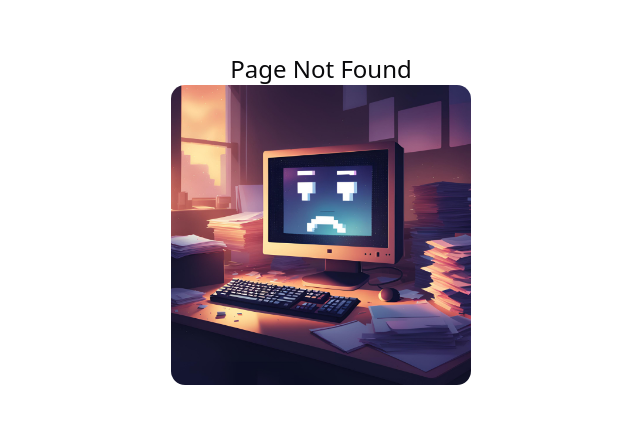
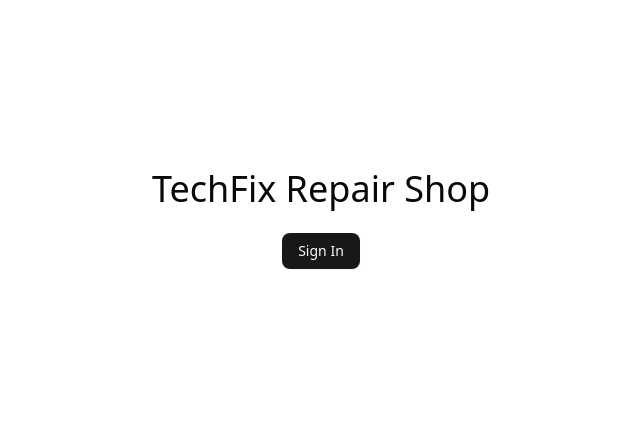
Before and after one commit to ayayaderrick/next-repairshop, a Next.js app: page /login in a window 1280 px wide. Before the commit this address had no page. Shown: the part 181-604 px from the top of the page, without its empty margins (319-959 px from the left). Built offline with nearby package versions, Linux system fonts and the light colour scheme.

Commit message:
Added Kinde Auth and Middleware

```diff
--- a/package.json
+++ b/package.json
@@ -9,6 +9,7 @@
     "lint": "next lint"
   },
   "dependencies": {
+    "@kinde-oss/kinde-auth-nextjs": "^2.6.2",
     "@radix-ui/react-dropdown-menu": "^2.1.14",
     "@radix-ui/react-slot": "^1.2.2",
     "@sentry/nextjs": "^9.18.0",
--- /dev/null
+++ b/src/app/api/auth/[kindeAuth]/route.ts
@@ -0,0 +1,3 @@
+import { handleAuth } from "@kinde-oss/kinde-auth-nextjs/server";
+
+export const GET = handleAuth();
--- /dev/null
+++ b/src/app/login/page.tsx
@@ -0,0 +1,17 @@
+import { Button } from "@/components/ui/button";
+import { LoginLink } from "@kinde-oss/kinde-auth-nextjs/components";
+
+const LoginPage = () => {
+  return (
+    <main>
+      <div className="h-dvh flex flex-col items-center justify-center gap-6 text-4xl p-4">
+        <h1>TechFix Repair Shop</h1>
+        <Button asChild>
+          <LoginLink>Sign In</LoginLink>
+        </Button>
+      </div>
+    </main>
+  );
+};
+
+export default LoginPage;
--- a/src/app/not-found.tsx
+++ b/src/app/not-found.tsx
@@ -6,7 +6,7 @@ export const metadata = {
 export default function NotFound() {
   return (
     <div className="min-h-screen flex flex-col items-center justify-center">
-      <h2 className="text-2xl">Page Not Found</h2>
+      <h2 className="text-2xl mb-2">Page Not Found</h2>
       <Image
         src={"/images/not-found-1024x1024.png"}
         alt="Page Not Found"
--- a/src/components/Header.tsx
+++ b/src/components/Header.tsx
@@ -1,7 +1,9 @@
 import Link from "next/link";
 import NavButton from "@/components/NavButton";
-import { File, HomeIcon, UsersRound } from "lucide-react";
+import { File, HomeIcon, LogOut, UsersRound } from "lucide-react";
 import { ModeToggle } from "@/components/ModeToggle";
+import { Button } from "@/components/ui/button";
+import { LogoutLink } from "@kinde-oss/kinde-auth-nextjs/components";
 
 const Header = () => {
   return (
@@ -24,6 +26,18 @@ const Header = () => {
           <NavButton href="/tickets" label="Tickets" icon={File} />
           <NavButton href="/customers" label="Customers" icon={UsersRound} />
           <ModeToggle />
+          <Button
+            variant={"ghost"}
+            size={"icon"}
+            aria-label="Logout"
+            title="Logout"
+            className="rounded-full"
+            asChild
+          >
+            <LogoutLink>
+              <LogOut />
+            </LogoutLink>
+          </Button>
         </div>
       </div>
     </header>
--- /dev/null
+++ b/src/middleware.ts
@@ -0,0 +1,29 @@
+import { withAuth } from "@kinde-oss/kinde-auth-nextjs/middleware";
+import { NextRequest } from "next/server";
+
+export default withAuth(
+  async function middleware(request: NextRequest) {
+    console.log(request);
+  },
+  {
+    isReturnToCurrentPage: true,
+  }
+);
+
+export const config = {
+  matcher: [
+    /*
+     * Match all request paths except for the ones starting with:
+     * - api (API routes)
+     * - _next/static (static files)
+     * - _next/image (image optimization)
+     * - auth (Kinde auth routes)
+     * - favicon.ico (favicon)
+     * - robots.txt (robots file)
+     * - images (images folder)
+     * - login (login page)
+     * - homepage (represented by $ after the beginning /)
+     */
+    "/((?!api|_next/static|_next/image|auth|favicon.ico|robots.txt|images|login|$).*)",
+  ],
+};
```
Also changed, not shown: 1 other file (tests, documents, lock files or other folders).
